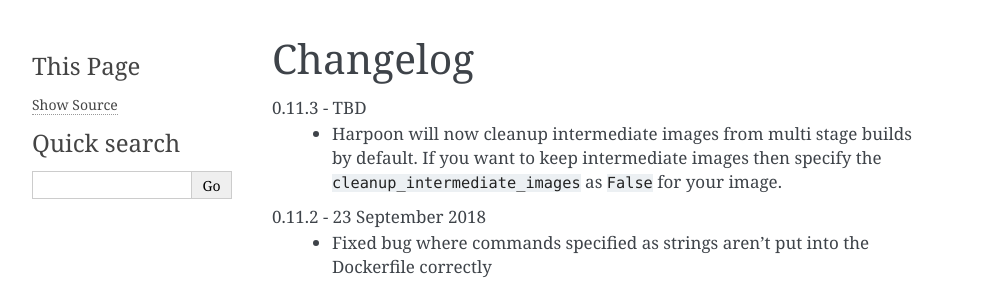
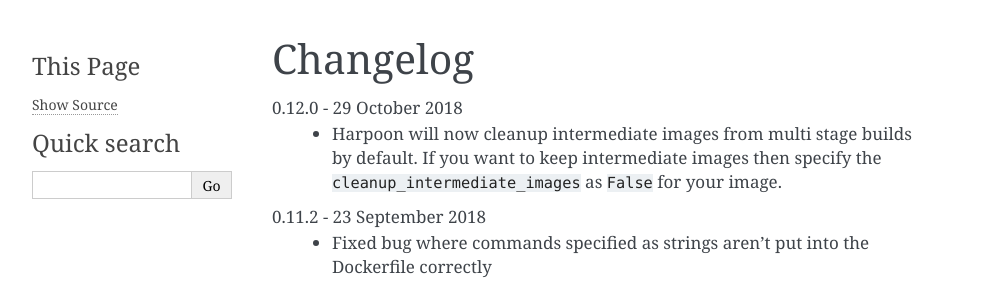
Before and after one commit to delfick/harpoon, a Sphinx documentation site: the page built from docs/docs/changelog.rst, in a window 1280 px wide. Shown: the top 291 px of the page, without its empty margins (148-1141 px from the left). Built offline with Sphinx 7.4.7, drawn with Linux system fonts in a browser that asks for light colours.

Commit message:
Version bump - 0.12.0

```diff
--- a/docs/docs/changelog.rst
+++ b/docs/docs/changelog.rst
@@ -1,7 +1,7 @@
 Changelog
 =========
 
-0.11.3 - TBD
+0.12.0 - 29 October 2018
     * Harpoon will now cleanup intermediate images from multi stage builds by
       default. If you want to keep intermediate images then specify the
       ``cleanup_intermediate_images`` as ``False`` for your image.
--- a/harpoon/__init__.py
+++ b/harpoon/__init__.py
@@ -1 +1 @@
-VERSION="0.11.2"
+VERSION="0.12.0"
```
